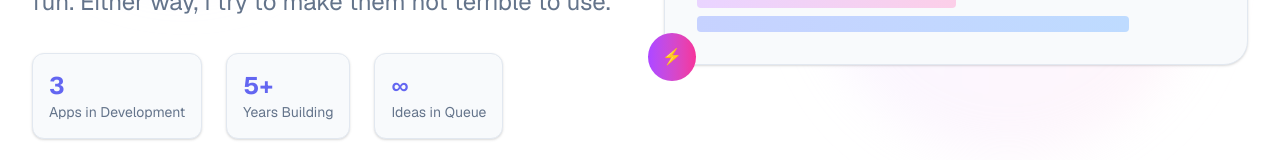
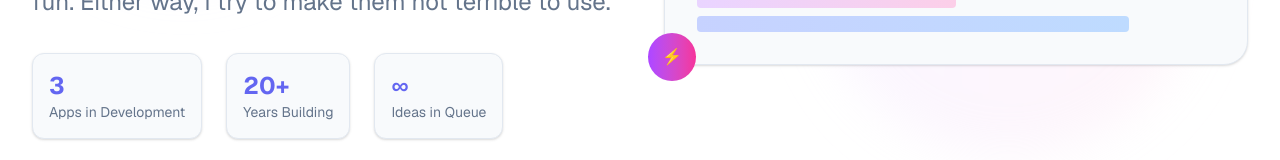
Before and after one commit to eightythreeapps/eightythreeapps-website, a Next.js app: page / in a window 1280 px wide. Shown: the part 453-613 px from the top of the page. Built offline with nearby package versions, Linux system fonts and the light colour scheme.

Commit message:
Update years of experience from 5+ to 20+
- Updated quick stats to reflect 20+ years of building experience
- Better represents extensive development background

```diff
--- a/src/app/page.tsx
+++ b/src/app/page.tsx
@@ -86,7 +86,7 @@ export default function Home() {
                   <div className="text-sm" style={{ color: 'var(--text-secondary)' }}>Apps in Development</div>
                 </div>
                 <div className="glass-card p-4 rounded-xl">
-                  <div className="text-2xl font-bold" style={{ color: 'var(--accent)' }}>5+</div>
+                  <div className="text-2xl font-bold" style={{ color: 'var(--accent)' }}>20+</div>
                   <div className="text-sm" style={{ color: 'var(--text-secondary)' }}>Years Building</div>
                 </div>
                 <div className="glass-card p-4 rounded-xl">
```
